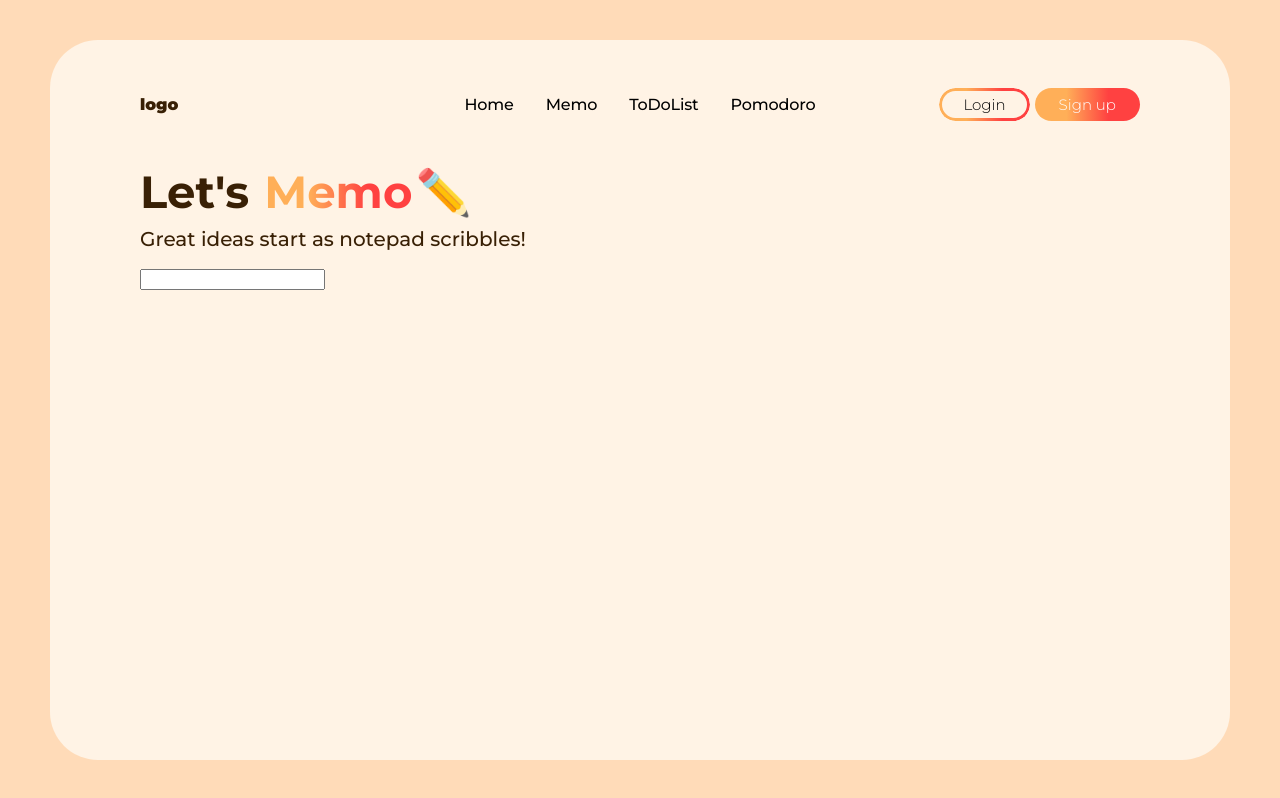
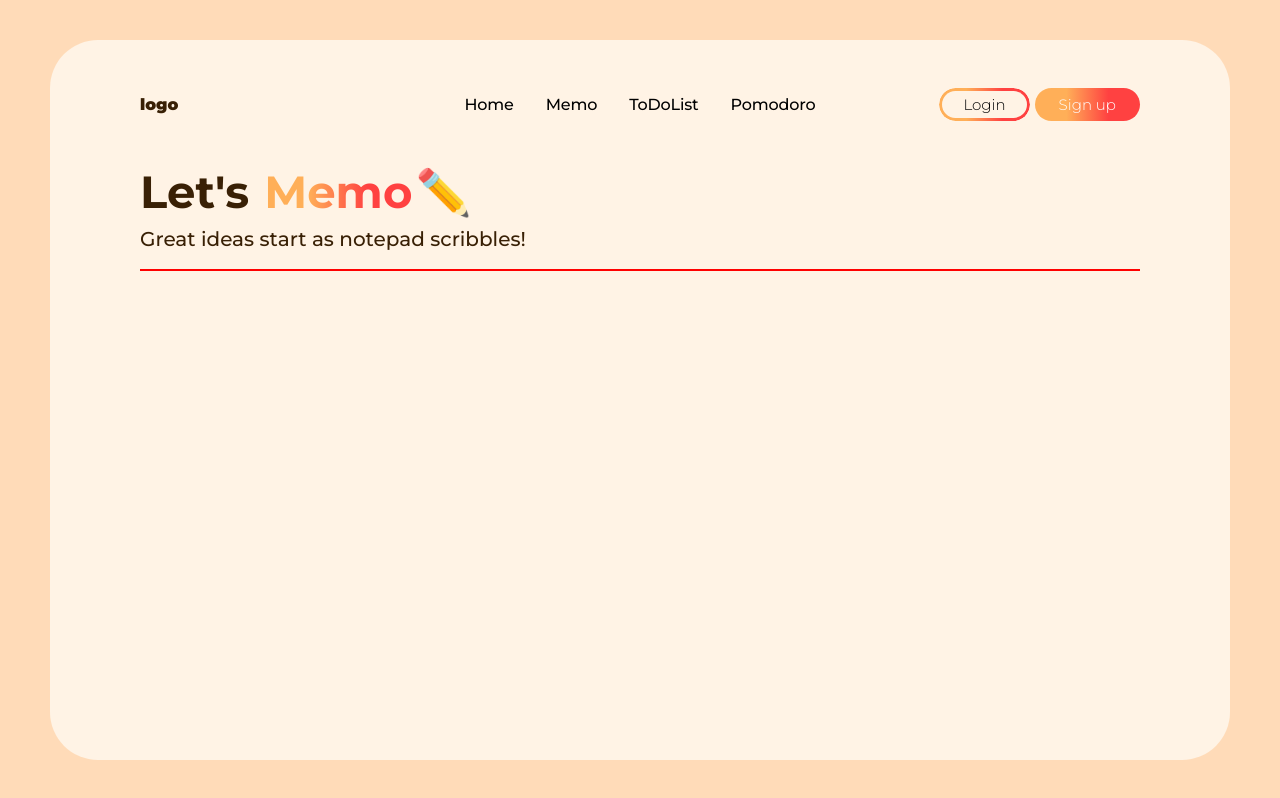
Before and after one commit to sooozi/study-app_ver.01, a React (Create React App) app: page /Memo in a window 1280 px wide. Built offline with nearby package versions, Linux system fonts and the light colour scheme.

Commit message:
231213_스터디앱_노트페이지 착수

```diff
--- a/src/pages/Memo.js
+++ b/src/pages/Memo.js
@@ -1,11 +1,19 @@
 import React from 'react';
+import styled from "styled-components";
 import { Title } from '../components/Title';
+
+const MemoContainer = styled.div `
+  border: 1px solid red;
+`;
+
 
 function Memo() {
   return (
     <>
       <Title titleText="Let's" gradTitleText="Memo" iconBox="✏️" subTitleText="Great ideas start as notepad scribbles!" />
-      <input></input>
+      <MemoContainer>
+
+      </MemoContainer>
     </>
   );
 }
```
